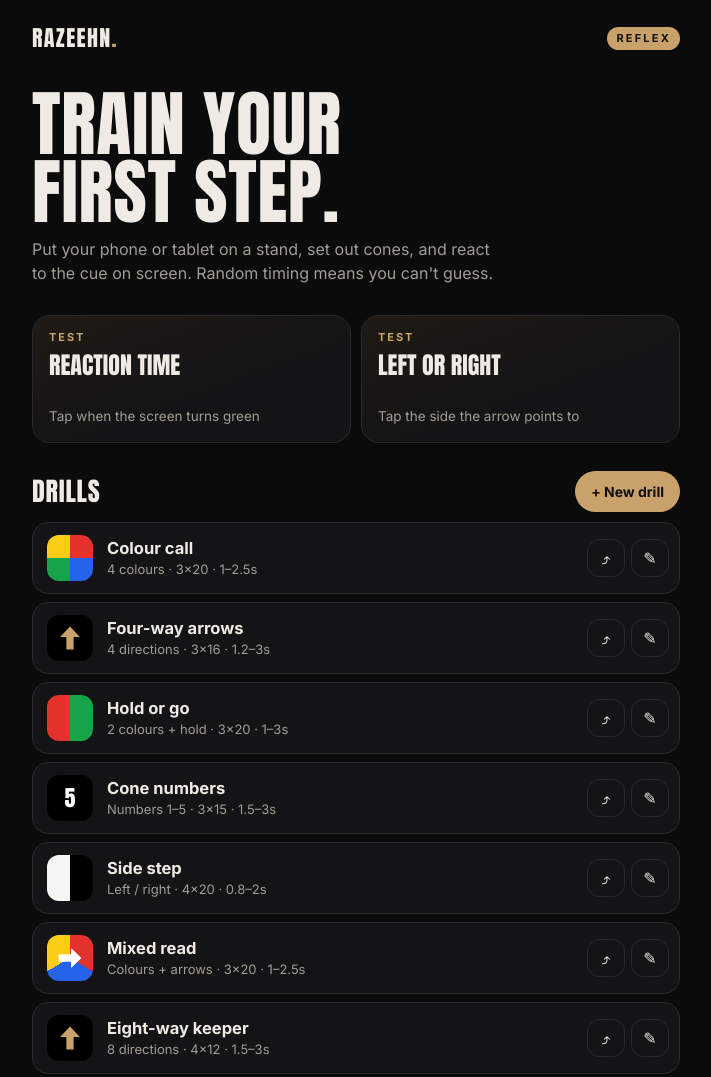
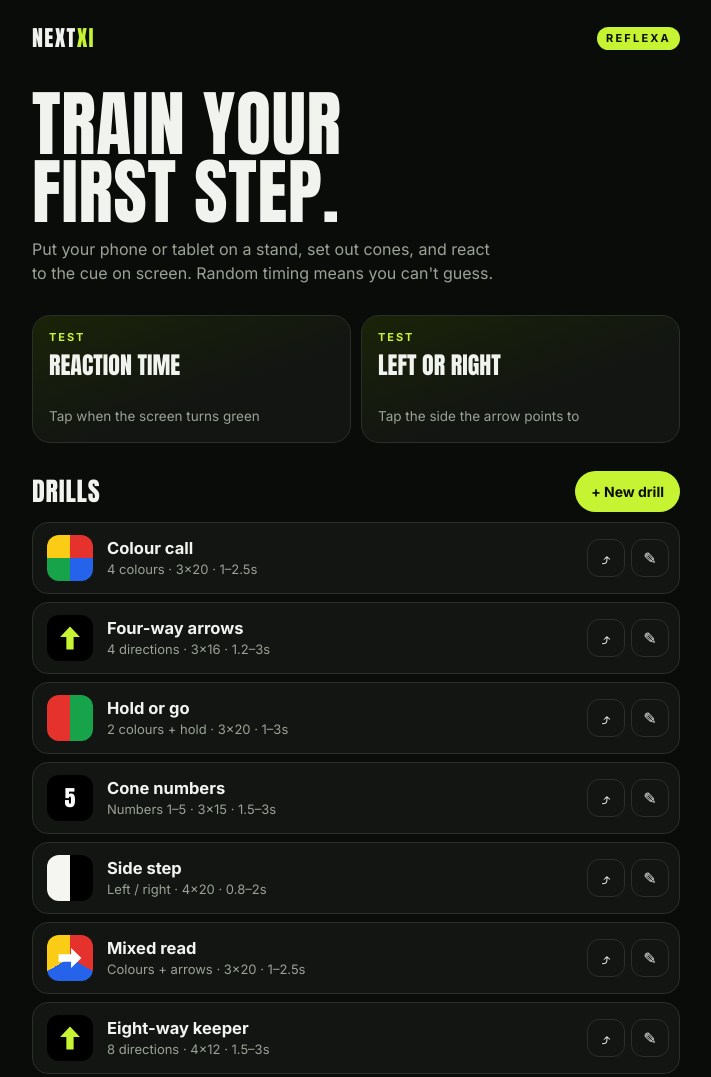
Before and after one commit to imranmohamedosman-sys/razeehnfit, a plain HTML site: page reflexa/index.html in a window 1280 px wide. Shown: the top 1077 px of the page, without its empty margins (284-995 px from the left). Drawn offline with Linux system fonts and the light colour scheme.

Commit message:
Rebrand reaction app as Reflexa by NextXI, move to /reflexa/
Own lime-on-black palette and icon, NextXI wordmark, no Razeehn branding or links.

Co-Authored-By: Claude Opus 5.5 <noreply@anthropic.com>
Claude-Session: https://claude.ai/code/session_01CyaVByafqXDQswPA1qGhxz

```diff
--- a/reflex/app.css
+++ b/reflexa/app.css
@@ -2,8 +2,8 @@
 @font-face{font-family:Inter;src:url(../fonts/inter-latin.woff2) format('woff2');font-weight:400 800;font-display:swap}
 
 :root{
-  --bg:#0B0B0C; --bg-2:#141416; --bg-3:#1C1C1F; --line:#2A2A2E;
-  --text:#EFEBE4; --muted:#A29D94; --accent:#C9A26B; --accent-2:#E3C592; --accent-ink:#141008;
+  --bg:#0A0C0A; --bg-2:#121512; --bg-3:#1A1E1A; --line:#283028;
+  --text:#F1F4EE; --muted:#9AA396; --accent:#C6F432; --accent-2:#DBFF6B; --accent-ink:#0B0F02;
   --danger:#E0312F;
   --display:"Anton","Impact","Arial Narrow Bold",sans-serif;
   --body:"Inter",system-ui,-apple-system,"Segoe UI",Roboto,sans-serif;
@@ -29,7 +29,7 @@ a{color:var(--accent)}
 .hero p{margin:0;color:var(--muted);max-width:46ch}
 
 .quick{display:grid;grid-template-columns:1fr 1fr;gap:10px;margin:22px 0 6px}
-.quick-card{text-align:left;border:1px solid var(--line);background:linear-gradient(160deg,#1f1a14,var(--bg-2) 60%);border-radius:18px;padding:16px;cursor:pointer;display:flex;flex-direction:column;gap:4px;min-height:128px}
+.quick-card{text-align:left;border:1px solid var(--line);background:linear-gradient(160deg,#1a2308,var(--bg-2) 60%);border-radius:18px;padding:16px;cursor:pointer;display:flex;flex-direction:column;gap:4px;min-height:128px}
 .quick-card:hover{border-color:var(--accent)}
 .qc-k{font:700 11px/1 var(--body);letter-spacing:.18em;text-transform:uppercase;color:var(--accent)}
 .qc-t{font:400 24px/1.05 var(--display);text-transform:uppercase;margin-top:6px}
--- a/reflex/app.js
+++ b/reflexa/app.js
@@ -1,4 +1,4 @@
-/* Razeehn Reflex — reaction and agility training.
+/* Reflexa by NextXI — reaction and agility training.
    Plain JavaScript, no build step. Data lives in this browser's localStorage. */
 (() => {
   'use strict';
@@ -81,7 +81,7 @@
   /* ------------------------------------------------------------------
      Storage
      ------------------------------------------------------------------ */
-  const KEY = 'razeehn-reflex-v1';
+  const KEY = 'nextxi-reflexa-v1';
   const uid = () => Math.random().toString(36).slice(2, 10);
   let db = load();
 
@@ -200,9 +200,9 @@
       const step = 360 / c.length;
       el.style.background = 'conic-gradient(' + c.map((h, i) => `${h} ${i * step}deg ${(i + 1) * step}deg`).join(',') + ')';
       if (d.type === 'mixed') el.innerHTML = arrowSvg(90);
-    } else if (d.type === 'arrow') el.innerHTML = arrowSvg(ARROWS[d.arrows[0]].deg, '#C9A26B');
+    } else if (d.type === 'arrow') el.innerHTML = arrowSvg(ARROWS[d.arrows[0]].deg, '#C6F432');
     else if (d.type === 'number') el.textContent = d.numMax;
-    else if (d.type === 'shape') el.innerHTML = shapeSvg(d.shapes[0], '#C9A26B');
+    else if (d.type === 'shape') el.innerHTML = shapeSvg(d.shapes[0], '#C6F432');
     else if (d.type === 'side') el.style.background = 'linear-gradient(90deg,#F5F5F2 50%,#000 50%)';
   }
   function renderHome() {
@@ -248,8 +248,8 @@
     return `<label><input type="checkbox" name="${name}" value="${key}"><span><i>${icon}</i>${esc(label)}</span></label>`;
   }
   $('#colorChips').innerHTML = Object.entries(COLORS).map(([k, c]) => chipHtml('colors', k, c.name, `<b style="display:block;width:24px;height:24px;border-radius:7px;background:${c.hex}"></b>`)).join('');
-  $('#arrowChips').innerHTML = Object.entries(ARROWS).map(([k, a]) => chipHtml('arrows', k, a.name, arrowSvg(a.deg, '#EFEBE4'))).join('');
-  $('#shapeChips').innerHTML = Object.entries(SHAPES).map(([k, s]) => chipHtml('shapes', k, s.name, shapeSvg(k, '#EFEBE4'))).join('');
+  $('#arrowChips').innerHTML = Object.entries(ARROWS).map(([k, a]) => chipHtml('arrows', k, a.name, arrowSvg(a.deg, '#F1F4EE'))).join('');
+  $('#shapeChips').innerHTML = Object.entries(SHAPES).map(([k, s]) => chipHtml('shapes', k, s.name, shapeSvg(k, '#F1F4EE'))).join('');
 
   function syncEditor() {
     const type = form.type.value;
@@ -335,7 +335,7 @@
   async function shareDrill(d) {
     const { id, ...data } = d;
     const url = location.origin + location.pathname + '#drill=' + b64(JSON.stringify(data));
-    const text = `Reaction drill: ${d.name}`;
+    const text = `Reflexa drill: ${d.name}`;
     try {
       if (navigator.share) { await navigator.share({ title: d.name, text, url }); return; }
       await navigator.clipboard.writeText(url);
@@ -617,7 +617,7 @@
     db.history = db.history.slice(-300); save();
     const extra = [test.early && `${test.early} too soon`, test.errors && `${test.errors} wrong side`].filter(Boolean).join(' · ');
     setPad('', `${avg}<small style="font-size:.4em"> ms</small>`,
-      `Average · best ${best} ms${prev.length && best < pb ? ' <b style="color:#E3C592">new personal best</b>' : ''}<br>${t.join(' · ')} ms${extra ? '<br>' + extra : ''}` +
+      `Average · best ${best} ms${prev.length && best < pb ? ' <b style="color:#DBFF6B">new personal best</b>' : ''}<br>${t.join(' · ')} ms${extra ? '<br>' + extra : ''}` +
       `<br><span style="display:flex;gap:10px;justify-content:center;flex-wrap:wrap"><button class="btn" data-t="again">Test again</button><button class="btn btn-ghost" style="color:#fff" data-t="home">Done</button></span>`);
     $('#tpCount').textContent = 'Result';
   }
@@ -667,8 +667,8 @@
     const pts = vals.map((v, i) => `${x(i).toFixed(1)},${y(v).toFixed(1)}`).join(' ');
     return `<div class="chart"><h3>${label}: last ${vals.length} tests (lower is better)</h3>
       <svg viewBox="0 0 ${W} ${H}" preserveAspectRatio="none" role="img" aria-label="${label} averages from ${vals[0]} to ${vals[vals.length - 1]} ms">
-      <polyline points="${pts}" fill="none" stroke="#C9A26B" stroke-width="2.5" vector-effect="non-scaling-stroke" stroke-linejoin="round"/>
-      ${vals.map((v, i) => `<circle cx="${x(i)}" cy="${y(v)}" r="3" fill="#E3C592"/>`).join('')}
+      <polyline points="${pts}" fill="none" stroke="#C6F432" stroke-width="2.5" vector-effect="non-scaling-stroke" stroke-linejoin="round"/>
+      ${vals.map((v, i) => `<circle cx="${x(i)}" cy="${y(v)}" r="3" fill="#DBFF6B"/>`).join('')}
       </svg><p class="hint" style="margin:6px 0 0">First ${vals[0]} ms → latest ${vals[vals.length - 1]} ms</p></div>`;
   }
   function renderHistory() {
--- a/reflex/index.html
+++ b/reflexa/index.html
@@ -5,13 +5,13 @@
   <meta name="viewport" content="width=device-width, initial-scale=1, viewport-fit=cover">
   <!-- Not linked from the main site yet. Remove noindex and add to sitemap.xml when it goes public. -->
   <meta name="robots" content="noindex,nofollow">
-  <title>Razeehn Reflex</title>
+  <title>Reflexa by NextXI</title>
   <meta name="description" content="Reaction and agility training: random colour, arrow, number and shape cues for drills, plus a reaction-time test.">
-  <meta name="theme-color" content="#0B0B0C">
+  <meta name="theme-color" content="#0A0C0A">
   <meta name="apple-mobile-web-app-capable" content="yes">
   <meta name="mobile-web-app-capable" content="yes">
   <meta name="apple-mobile-web-app-status-bar-style" content="black-translucent">
-  <meta name="apple-mobile-web-app-title" content="Reflex">
+  <meta name="apple-mobile-web-app-title" content="Reflexa">
   <link rel="manifest" href="manifest.webmanifest">
   <link rel="icon" href="icon.svg" type="image/svg+xml">
   <link rel="apple-touch-icon" href="icon-192.png">
@@ -24,8 +24,8 @@
   <!-- ============ HOME ============ -->
   <section class="screen" id="home" data-screen>
     <header class="topbar">
-      <a class="logo" href="../" aria-label="Razeehn Fitness website">RAZEEHN<span>.</span></a>
-      <span class="tag">REFLEX</span>
+      <span class="logo" aria-label="NextXI">NEXT<span>XI</span></span>
+      <span class="tag">REFLEXA</span>
     </header>
     <div class="hero">
       <h1>Train your<br>first step.</h1>
@@ -57,7 +57,7 @@
     </div>
     <div id="homeStats" class="home-stats"></div>
 
-    <p class="foot">Made for athletes coached by <a href="../">Razeehn Fitness</a>. Works offline once opened. Add it to your home screen from the browser's share menu.</p>
+    <p class="foot">Reflexa by NextXI. Works offline once opened. Add it to your home screen from the browser's share menu.</p>
   </section>
 
   <!-- ============ DRILL EDITOR ============ -->
--- a/reflex/sw.js
+++ b/reflexa/sw.js
@@ -1,5 +1,5 @@
-// Offline cache for Razeehn Reflex. Bump VERSION whenever an app file changes.
-const VERSION = 'reflex-v1';
+// Offline cache for Reflexa by NextXI. Bump VERSION whenever an app file changes.
+const VERSION = 'reflexa-v1';
 const FILES = ['./', 'index.html', 'app.css', 'app.js', 'manifest.webmanifest', 'icon.svg', 'icon-192.png',
   '../fonts/anton-latin.woff2', '../fonts/inter-latin.woff2'];
 
```
Also changed, not shown: reflex/icon-192.png (deleted), reflex/icon-512.png (deleted), reflex/icon.svg (deleted), reflexa/icon-192.png (added), reflexa/icon-512.png (added), reflexa/icon.svg (added), reflexa/manifest.webmanifest, 1 other file.
